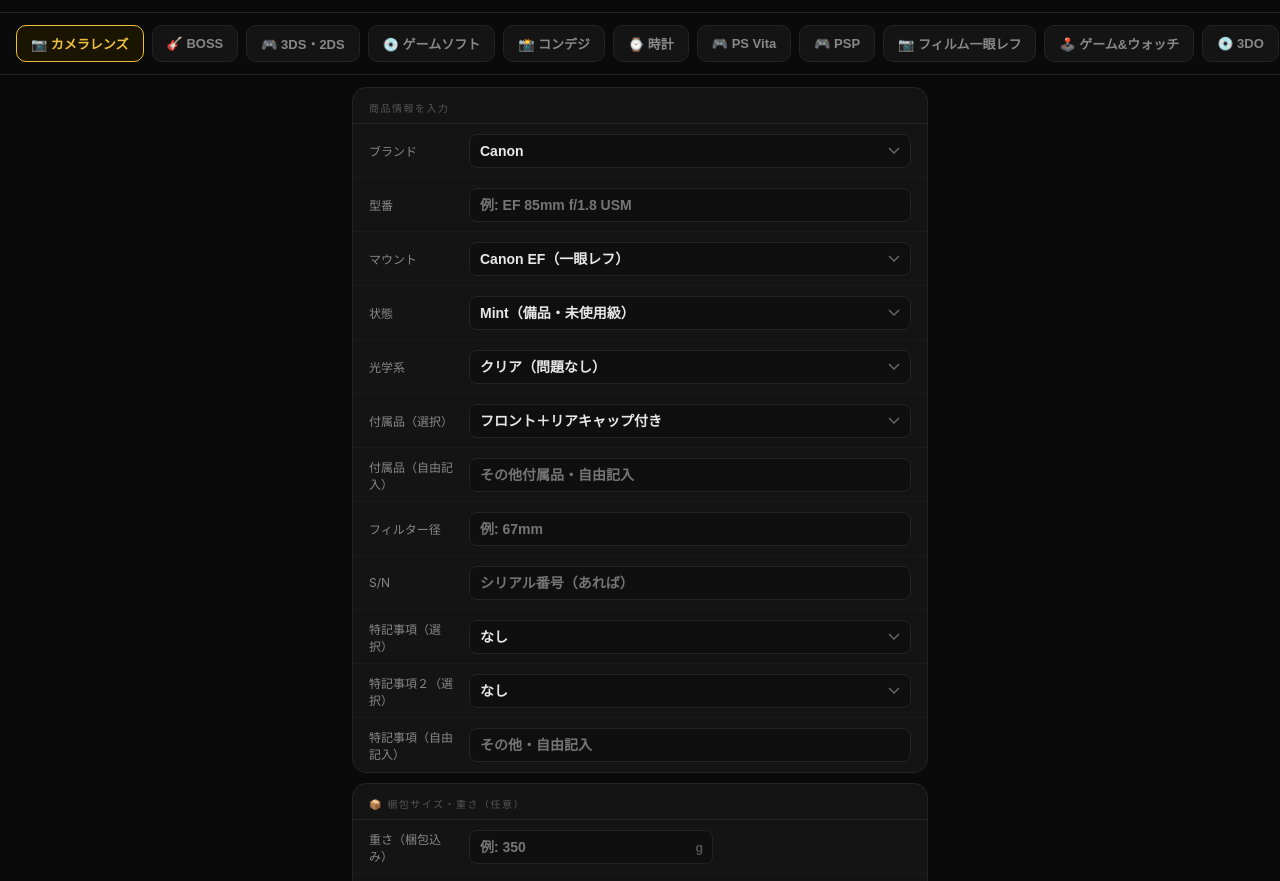
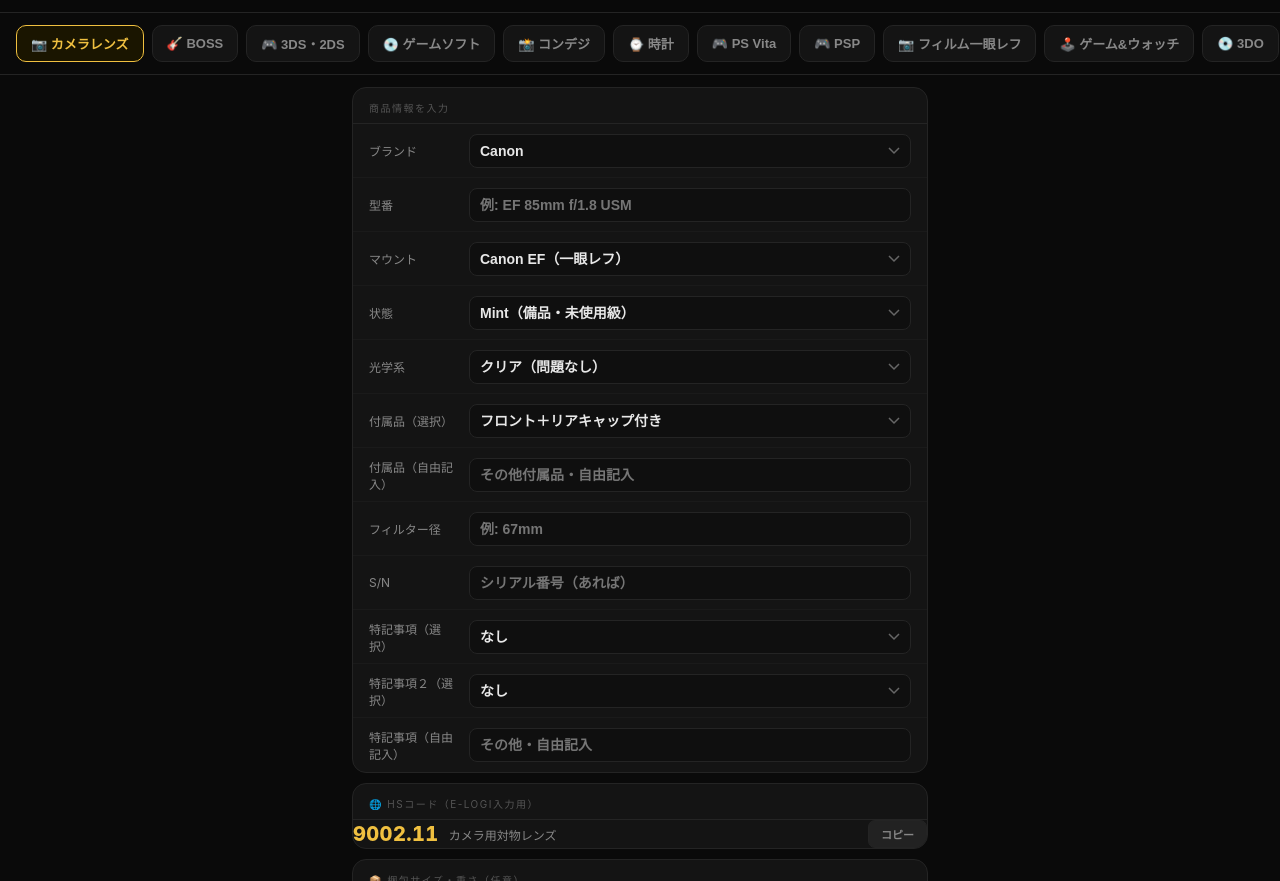
Before and after one commit to tasuki2002/ebay-calc, a plain HTML site: page listing_assistant.html in a window 1280 px wide. Shown: the part 63-944 px from the top of the page. Drawn offline with Linux system fonts and the light colour scheme.

Commit message:
Show HS code per genre before generating listing info

```diff
--- a/listing_assistant.html
+++ b/listing_assistant.html
@@ -187,6 +187,11 @@
 }
 .copy-btn.done { background: #1a2a1a; color: var(--green); border-color: #1e3a1e; }
 .copy-btn:active { background: #333; }
+
+/* HSコード */
+.hs-row { display: flex; align-items: center; gap: 10px; flex-wrap: wrap; }
+.hs-code { font-size: 20px; font-weight: 800; color: var(--gold); letter-spacing: 0.02em; font-variant-numeric: tabular-nums; }
+.hs-desc { font-size: 12px; color: var(--sub); flex: 1; min-width: 120px; }
 
 .output-text {
   padding: 12px 14px;
@@ -244,6 +249,16 @@
 
   <!-- 入力フォーム（ジャンル別） -->
   <div id="form-area"></div>
+
+  <!-- HSコード -->
+  <div class="section" id="hs-section">
+    <div class="section-title">🌐 HSコード（e-Logi入力用）</div>
+    <div class="hs-row">
+      <span class="hs-code" id="hs-code-text">-</span>
+      <span class="hs-desc" id="hs-desc-text"></span>
+      <button class="copy-btn" id="cp-hs" onclick="copyHS()">コピー</button>
+    </div>
+  </div>
 
   <!-- 梱包情報 -->
   <div class="section">
@@ -1232,11 +1247,45 @@
   cdplayer: ['電源確認（ACアダプター・電池両方）','ディスク読み込み確認（CD-R含む数枚でテスト）','液晶表示確認','ヘッドホン端子・音声出力確認','リモコン端子確認','電池端子の腐食確認','外装傷・ボタン動作確認','付属品確認（ACアダプター・リモコン・イヤホン）','写真撮影（全面・液晶・端子類・付属品）','Terapeak実売確認（同型番3〜5件）','eBay利益計算ツールで確認','タイトル・Condition・Description貼り付け','ビジネスポリシー選択','Preview確認→List it'],
 };
 
+// HSコード定義（e-Logi入力用）
+const hsCodes = {
+  lens:      { code:'9002.11', desc:'カメラ用対物レンズ' },
+  boss:      { code:'8543.70', desc:'エフェクター（電気機器）' },
+  '3ds':     { code:'9504.50', desc:'ビデオゲーム機' },
+  game:      { code:'9504.50', desc:'ビデオゲームソフト' },
+  digicam:   { code:'8525.89', desc:'デジタルカメラ' },
+  watch:     { code:'9102.21', desc:'腕時計（機械式・自動巻）' },
+  vita:      { code:'9504.50', desc:'ビデオゲーム機' },
+  psp:       { code:'9504.50', desc:'ビデオゲーム機' },
+  slr:       { code:'9006.53', desc:'35mmフィルムカメラ' },
+  gnw:       { code:'9504.50', desc:'携帯型電子ゲーム' },
+  '3do':     { code:'9504.50', desc:'ビデオゲーム機' },
+  retrotoy:  { code:'9503.00', desc:'玩具（その他）' },
+  cdplayer:  { code:'8519.81', desc:'ポータブルCDプレーヤー' },
+};
+
+function updateHS() {
+  const hs = hsCodes[currentGenre];
+  document.getElementById('hs-code-text').textContent = hs ? hs.code : '-';
+  document.getElementById('hs-desc-text').textContent = hs ? hs.desc : '';
+}
+
+function copyHS() {
+  const hs = hsCodes[currentGenre];
+  if (!hs) return;
+  navigator.clipboard.writeText(hs.code);
+  const btn = document.getElementById('cp-hs');
+  btn.classList.add('done');
+  btn.textContent = '✓ コピー済';
+  setTimeout(() => { btn.classList.remove('done'); btn.textContent = 'コピー'; }, 1500);
+}
+
 function setGenre(genre) {
   currentGenre = genre;
   document.querySelectorAll('.genre-btn').forEach(b => b.classList.remove('active'));
   event.target.classList.add('active');
   renderForm();
+  updateHS();
   hideOutputs();
 }
 
@@ -2242,6 +2291,7 @@
 
 // 初期表示
 renderForm();
+updateHS();
 </script>
 </body>
 </html>
```
